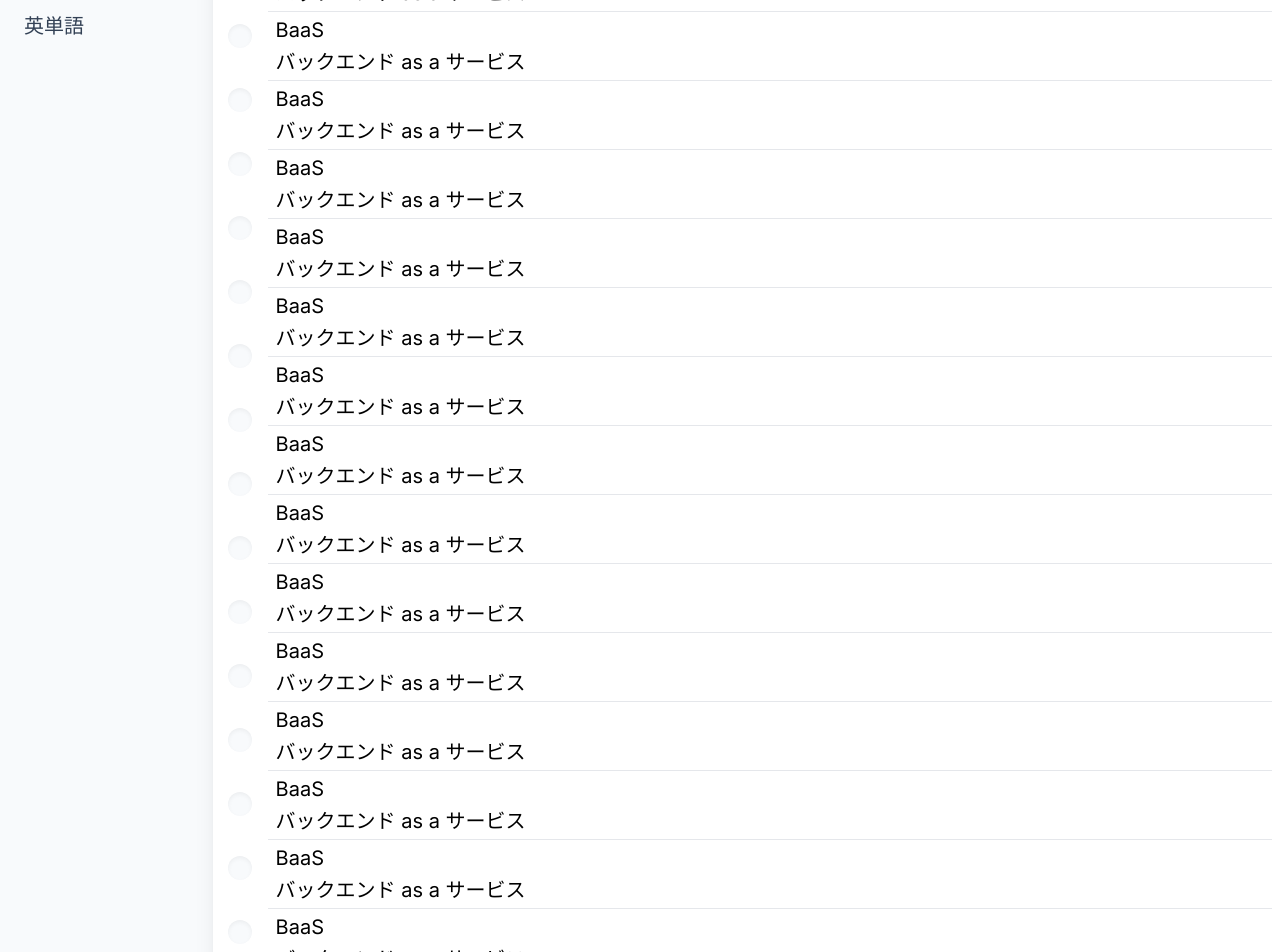
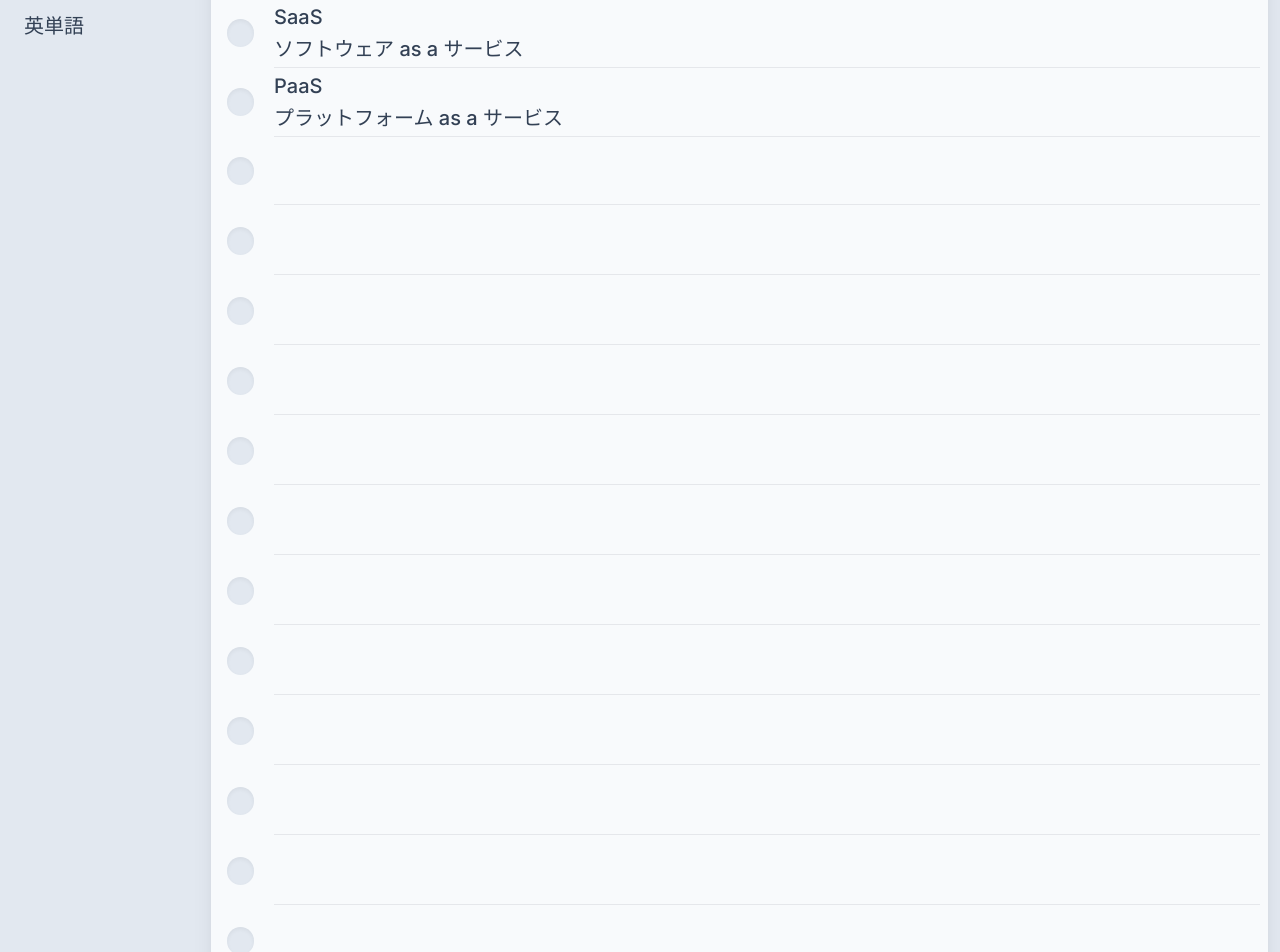
Before and after one commit to shuntaaaa247/voca_note, a Next.js app in the folder frontend/: page /about in a window 1280 px wide. Shown: the part 240-1192 px from the top of the page. Built offline with nearby package versions, Linux system fonts and the light colour scheme.

Commit message:
ちょっと修正

```diff
--- a/frontend/src/app/about/page.tsx
+++ b/frontend/src/app/about/page.tsx
@@ -1,3 +1,5 @@
+import { Voca } from "@/components/voca"
+
 export default function About() {
   const vocas = [
     {
@@ -5,207 +7,143 @@ export default function About() {
       meaning: "バックエンド as a サービス"
     },
     {
-      word: "BaaS",
-      meaning: "バックエンド as a サービス"
+      word: "SaaS",
+      meaning: "ソフトウェア as a サービス"
     },
     {
-      word: "BaaS",
-      meaning: "バックエンド as a サービス"
-    },
-    {
-      word: "BaaS",
-      meaning: "バックエンド as a サービス"
-    },
-    {
-      word: "BaaS",
-      meaning: "バックエンド as a サービス"
-    },
-    {
-      word: "BaaS",
-      meaning: "バックエンド as a サービス"
-    },
-    {
-      word: "BaaS",
-      meaning: "バックエンド as a サービス"
-    },
-    {
-      word: "BaaS",
-      meaning: "バックエンド as a サービス"
-    },
-    {
-      word: "BaaS",
-      meaning: "バックエンド as a サービス"
-    },
-    {
-      word: "BaaS",
-      meaning: "バックエンド as a サービス"
-    },
-    {
-      word: "BaaS",
-      meaning: "バックエンド as a サービス"
-    },
-    {
-      word: "BaaS",
-      meaning: "バックエンド as a サービス"
-    },
-    {
-      word: "BaaS",
-      meaning: "バックエンド as a サービス"
-    },
-    {
-      word: "BaaS",
-      meaning: "バックエンド as a サービス"
-    },
-    {
-      word: "BaaS",
-      meaning: "バックエンド as a サービス"
-    },
-    {
-      word: "BaaS",
-      meaning: "バックエンド as a サービス"
-    },
-    {
-      word: "BaaS",
-      meaning: "バックエンド as a サービス"
-    },
-    {
-      word: "BaaS",
-      meaning: "バックエンド as a サービス"
-    },
-    {
-      word: "BaaS",
-      meaning: "バックエンド as a サービス"
-    },
-    {
-      word: "BaaS",
-      meaning: "バックエンド as a サービス"
-    },
-    {
-      word: "BaaS",
-      meaning: "バックエンド as a サービス"
-    },
-    {
-      word: "BaaS",
-      meaning: "バックエンド as a サービス"
-    },
-    {
-      word: "BaaS",
-      meaning: "バックエンド as a サービス"
-    },
-    {
-      word: "BaaS",
-      meaning: "バックエンド as a サービス"
-    },
-    {
-      word: "BaaS",
-      meaning: "バックエンド as a サービス"
-    },
-    {
-      word: "BaaS",
-      meaning: "バックエンド as a サービス"
-    },
-    {
-      word: "BaaS",
-      meaning: "バックエンド as a サービス"
-    },
-    {
-      word: "BaaS",
-      meaning: "バックエンド as a サービス"
-    },
-    {
-      word: "BaaS",
-      meaning: "バックエンド as a サービス"
-    },
-    {
-      word: "BaaS",
-      meaning: "バックエンド as a サービス"
-    },
-    {
-      word: "BaaS",
-      meaning: "バックエンド as a サービス"
-    },
-    {
-      word: "BaaS",
-      meaning: "バックエンド as a サービス"
-    },
-    {
-      word: "BaaS",
-      meaning: "バックエンド as a サービス"
-    },
+      word: "PaaS",
+      meaning: "プラットフォーム as a サービス"
+    }
   ]
   return (
     <main className="flex justify-start">
       <div className="flex flex-col h-screen basis-1/6 sticky top-0">
         <h1 className="text-3xl m-2 mb-10 font-thin">VOCA NOTE</h1>
-        <button className="ml-3 px-3 py-1 mr-auto my-2 text-xl text-slate-700 rounded-md hover:bg-slate-200">新規作成 +</button>
-        <button className="ml-3 px-3 py-1 mr-auto my-2 text-xl text-slate-700 rounded-md hover:bg-slate-200">IT用語</button>
-        <button className="ml-3 px-3 py-1 mr-auto my-2 text-xl text-slate-700 rounded-md hover:bg-slate-200">ビジネス用語</button>
-        <button className="ml-3 px-3 py-1 mr-auto my-2 text-xl text-slate-700 rounded-md hover:bg-slate-200">英単語</button>
+        <button className="ml-3 px-3 py-1 mr-auto my-2 text-xl text-slate-700 rounded-md hover:bg-slate-300">新規作成 +</button>
+        <button className="ml-3 px-3 py-1 mr-auto my-2 text-xl text-slate-700 rounded-md hover:bg-slate-300">IT用語</button>
+        <button className="ml-3 px-3 py-1 mr-auto my-2 text-xl text-slate-700 rounded-md hover:bg-slate-300">ビジネス用語</button>
+        <button className="ml-3 px-3 py-1 mr-auto my-2 text-xl text-slate-700 rounded-md hover:bg-slate-300">英単語</button>
       </div>
-      <div className="basis-5/6 flex justify-start my-5 rounded-3xl shadow-xl overflow-auto bg-white">
-        <div className="w-10 ml-2 flex flex-col pt-24 pb-64">
-          {vocas.map((_, index) => (
-            <div
-              key={index}
-              className="w-6 h-6 rounded-full bg-slate-50 mx-auto shadow-inner my-5"
-            ></div>
-          ))}
-          {/* <div className="w-6 h-6 rounded-full bg-slate-50 mx-auto shadow-inner my-5"></div>
-          <div className="w-6 h-6 rounded-full bg-slate-50 mx-auto shadow-inner my-5"></div>
-          <div className="w-6 h-6 rounded-full bg-slate-50 mx-auto shadow-inner my-5"></div>
-          <div className="w-6 h-6 rounded-full bg-slate-50 mx-auto shadow-inner my-5"></div>
-          <div className="w-6 h-6 rounded-full bg-slate-50 mx-auto shadow-inner my-5"></div>
-          <div className="w-6 h-6 rounded-full bg-slate-50 mx-auto shadow-inner my-5"></div>
-          <div className="w-6 h-6 rounded-full bg-slate-50 mx-auto shadow-inner my-5"></div>
-          <div className="w-6 h-6 rounded-full bg-slate-50 mx-auto shadow-inner my-5"></div>
-          <div className="w-6 h-6 rounded-full bg-slate-50 mx-auto shadow-inner my-5"></div>
-          <div className="w-6 h-6 rounded-full bg-slate-50 mx-auto shadow-inner my-5"></div>
-          <div className="w-6 h-6 rounded-full bg-slate-50 mx-auto shadow-inner my-5"></div>
-          <div className="w-6 h-6 rounded-full bg-slate-50 mx-auto shadow-inner my-5"></div>
-          <div className="w-6 h-6 rounded-full bg-slate-50 mx-auto shadow-inner my-5"></div>
-          <div className="w-6 h-6 rounded-full bg-slate-50 mx-auto shadow-inner my-5"></div>
-          <div className="w-6 h-6 rounded-full bg-slate-50 mx-auto shadow-inner my-5"></div>
-          <div className="w-6 h-6 rounded-full bg-slate-50 mx-auto shadow-inner my-5"></div>
-          <div className="w-6 h-6 rounded-full bg-slate-50 mx-auto shadow-inner my-5"></div>
-          <div className="w-6 h-6 rounded-full bg-slate-50 mx-auto shadow-inner my-5"></div>
-          <div className="w-6 h-6 rounded-full bg-slate-50 mx-auto shadow-inner my-5"></div>
-          <div className="w-6 h-6 rounded-full bg-slate-50 mx-auto shadow-inner my-5"></div>
-          <div className="w-6 h-6 rounded-full bg-slate-50 mx-auto shadow-inner my-5"></div>
-          <div className="w-6 h-6 rounded-full bg-slate-50 mx-auto shadow-inner my-5"></div>
-          <div className="w-6 h-6 rounded-full bg-slate-50 mx-auto shadow-inner my-5"></div>
-          <div className="w-6 h-6 rounded-full bg-slate-50 mx-auto shadow-inner my-5"></div>
-          <div className="w-6 h-6 rounded-full bg-slate-50 mx-auto shadow-inner my-5"></div>
-          <div className="w-6 h-6 rounded-full bg-slate-50 mx-auto shadow-inner my-5"></div>
-          <div className="w-6 h-6 rounded-full bg-slate-50 mx-auto shadow-inner my-5"></div>
-          <div className="w-6 h-6 rounded-full bg-slate-50 mx-auto shadow-inner my-5"></div>
-          <div className="w-6 h-6 rounded-full bg-slate-50 mx-auto shadow-inner my-5"></div>
-          <div className="w-6 h-6 rounded-full bg-slate-50 mx-auto shadow-inner my-5"></div>
-          <div className="w-6 h-6 rounded-full bg-slate-50 mx-auto shadow-inner my-5"></div>
-          <div className="w-6 h-6 rounded-full bg-slate-50 mx-auto shadow-inner my-5"></div>
-          <div className="w-6 h-6 rounded-full bg-slate-50 mx-auto shadow-inner my-5"></div>
-          <div className="w-6 h-6 rounded-full bg-slate-50 mx-auto shadow-inner my-5"></div>
-          <div className="w-6 h-6 rounded-full bg-slate-50 mx-auto shadow-inner my-5"></div>
-          <div className="w-6 h-6 rounded-full bg-slate-50 mx-auto shadow-inner my-5"></div>
-          <div className="w-6 h-6 rounded-full bg-slate-50 mx-auto shadow-inner my-5"></div>
-          <div className="w-6 h-6 rounded-full bg-slate-50 mx-auto shadow-inner my-5"></div>
-          <div className="w-6 h-6 rounded-full bg-slate-50 mx-auto shadow-inner my-5"></div>
-          <div className="w-6 h-6 rounded-full bg-slate-50 mx-auto shadow-inner my-5"></div>
-          <div className="w-6 h-6 rounded-full bg-slate-50 mx-auto shadow-inner my-5"></div> */}
-        </div>
-        <div className="basis-full">
-          <h2 className="mt-10 mr-2 text-4xl text-slate-700 font-medium border-b-2">IT用語</h2>
-          <ul className="mt-4 mx-2">
+      <div className="basis-5/6 flex justify-start my-5 py-20 mr-3 rounded-3xl shadow-xl overflow-auto bg-slate-50">
+        <div className="basis-full ">
+          <h2 className="pb-3 ml-7 mr-2 text-4xl text-slate-700 font-medium border-b-2">IT用語</h2>
+          <ul className="my-4 mx-2">
             {vocas.map((voca, index) => (
-              <li key={index} className="border-b pl-2">
-                <p className="text-xl my-1">{voca.word}</p>
-                <p className="text-xl my-1">{voca.meaning}</p>
+              <li key={index} className="pl-2">
+                <Voca voca={voca}/>
               </li>
             ))}
-            <li className="border-b pl-2 h-[70px]">
+            <li className="pl-2 h-[70px]">
+              <div className="flex justify-start">
+                <span className="mr-5 w-7 h-7 rounded-full bg-slate-200 shadow-inner my-5"></span>
+                <div className="w-full border-b">
+                </div>
+              </div>
             </li>
-            <li className="border-b pl-2 h-[70px]">
+            <li className="pl-2 h-[70px]">
+              <div className="flex justify-start">
+                <span className="mr-5 w-7 h-7 rounded-full bg-slate-200 shadow-inner my-5"></span>
+                <div className="w-full border-b">
+                </div>
+              </div>
             </li>
-            <li className="border-b pl-2 h-[70px] mb-9">
+            <li className="pl-2 h-[70px]">
+              <div className="flex justify-start">
+                <span className="mr-5 w-7 h-7 rounded-full bg-slate-200 shadow-inner my-5"></span>
+                <div className="w-full border-b">
+                </div>
+              </div>
+            </li>
+            <li className="pl-2 h-[70px]">
+              <div className="flex justify-start">
+                <span className="mr-5 w-7 h-7 rounded-full bg-slate-200 shadow-inner my-5"></span>
+                <div className="w-full border-b">
+                </div>
+              </div>
+            </li>
+            <li className="pl-2 h-[70px]">
+              <div className="flex justify-start">
+                <span className="mr-5 w-7 h-7 rounded-full bg-slate-200 shadow-inner my-5"></span>
+                <div className="w-full border-b">
+                </div>
+              </div>
+            </li>
+            <li className="pl-2 h-[70px]">
+              <div className="flex justify-start">
+                <span className="mr-5 w-7 h-7 rounded-full bg-slate-200 shadow-inner my-5"></span>
+                <div className="w-full border-b">
+                </div>
+              </div>
+            </li>
+            <li className="pl-2 h-[70px]">
+              <div className="flex justify-start">
+                <span className="mr-5 w-7 h-7 rounded-full bg-slate-200 shadow-inner my-5"></span>
+                <div className="w-full border-b">
+                </div>
+              </div>
+            </li>
+            <li className="pl-2 h-[70px]">
+              <div className="flex justify-start">
+                <span className="mr-5 w-7 h-7 rounded-full bg-slate-200 shadow-inner my-5"></span>
+                <div className="w-full border-b">
+                </div>
+              </div>
+            </li>
+            <li className="pl-2 h-[70px]">
+              <div className="flex justify-start">
+                <span className="mr-5 w-7 h-7 rounded-full bg-slate-200 shadow-inner my-5"></span>
+                <div className="w-full border-b">
+                </div>
+              </div>
+            </li>
+            <li className="pl-2 h-[70px]">
+              <div className="flex justify-start">
+                <span className="mr-5 w-7 h-7 rounded-full bg-slate-200 shadow-inner my-5"></span>
+                <div className="w-full border-b">
+                </div>
+              </div>
+            </li>
+            <li className="pl-2 h-[70px]">
+              <div className="flex justify-start">
+                <span className="mr-5 w-7 h-7 rounded-full bg-slate-200 shadow-inner my-5"></span>
+                <div className="w-full border-b">
+                </div>
+              </div>
+            </li>
+            <li className="pl-2 h-[70px]">
+              <div className="flex justify-start">
+                <span className="mr-5 w-7 h-7 rounded-full bg-slate-200 shadow-inner my-5"></span>
+                <div className="w-full border-b">
+                </div>
+              </div>
+            </li>
+            <li className="pl-2 h-[70px]">
+              <div className="flex justify-start">
+                <span className="mr-5 w-7 h-7 rounded-full bg-slate-200 shadow-inner my-5"></span>
+                <div className="w-full border-b">
+                </div>
+              </div>
+            </li>
+            <li className="pl-2 h-[70px]">
+              <div className="flex justify-start">
+                <span className="mr-5 w-7 h-7 rounded-full bg-slate-200 shadow-inner my-5"></span>
+                <div className="w-full border-b">
+                </div>
+              </div>
+            </li>
+            <li className="pl-2 h-[70px]">
+              <div className="flex justify-start">
+                <span className="mr-5 w-7 h-7 rounded-full bg-slate-200 shadow-inner my-5"></span>
+                <div className="w-full border-b">
+                </div>
+              </div>
+            </li>
+            <li className="pl-2 h-[70px]">
+              <div className="flex justify-start">
+                <span className="mr-5 w-7 h-7 rounded-full bg-slate-200 shadow-inner my-5"></span>
+                <div className="w-full border-b">
+                </div>
+              </div>
             </li>
           </ul>
         </div>
--- a/frontend/src/app/layout.tsx
+++ b/frontend/src/app/layout.tsx
@@ -15,7 +15,7 @@ export default function RootLayout({
   children: React.ReactNode;
 }>) {
   return (
-    <html lang="en" className="bg-slate-50">
+    <html lang="en" className="bg-slate-200">
       <body className={inter.className}>{children}</body>
     </html>
   );
--- a/frontend/src/app/page.tsx
+++ b/frontend/src/app/page.tsx
@@ -1,7 +1,157 @@
-export default function Home() {
+export default function About() {
+  const vocas = [
+    {
+      word: "BaaS",
+      meaning: "バックエンド as a サービス"
+    },
+    {
+      word: "SaaS",
+      meaning: "ソフトウェア as a サービス"
+    },
+    {
+      word: "PaaS",
+      meaning: "プラットフォーム as a サービス"
+    }
+  ]
   return (
-    <main>
-      <h1>Hello World</h1>
+    <main className="flex justify-start">
+      <div className="flex flex-col h-screen basis-1/6 sticky top-0">
+        <h1 className="text-3xl m-2 mb-10 font-thin">VOCA NOTE</h1>
+        <button className="ml-3 px-3 py-1 mr-auto my-2 text-xl text-slate-700 rounded-md hover:bg-slate-300">新規作成 +</button>
+        <button className="ml-3 px-3 py-1 mr-auto my-2 text-xl text-slate-700 rounded-md hover:bg-slate-300">IT用語</button>
+        <button className="ml-3 px-3 py-1 mr-auto my-2 text-xl text-slate-700 rounded-md hover:bg-slate-300">ビジネス用語</button>
+        <button className="ml-3 px-3 py-1 mr-auto my-2 text-xl text-slate-700 rounded-md hover:bg-slate-300">英単語</button>
+      </div>
+      <div className="basis-5/6 flex justify-start my-5 py-20 mr-3 rounded-3xl shadow-xl overflow-auto bg-slate-50">
+        <div className="basis-full ">
+          <h2 className="pb-3 ml-7 mr-2 text-4xl text-slate-700 font-medium border-b-2">IT用語</h2>
+          <ul className="my-4 mx-2">
+            {vocas.map((voca, index) => (
+              <li key={index} className="pl-2">
+                <div className="flex justify-start">
+                  <span className="mr-5 w-7 h-7 rounded-full bg-slate-200 shadow-inner my-5"></span>
+                  <div className="w-full border-b">
+                    <p className="text-xl my-1 text-slate-700 font-medium">{voca.word}</p>
+                    <p className="text-xl my-1 text-slate-700 font-medium">{voca.meaning}</p>
+                  </div>
+                </div>
+              </li>
+            ))}
+            <li className="pl-2 h-[70px]">
+              <div className="flex justify-start">
+                <span className="mr-5 w-7 h-7 rounded-full bg-slate-200 shadow-inner my-5"></span>
+                <div className="w-full border-b">
+                </div>
+              </div>
+            </li>
+            <li className="pl-2 h-[70px]">
+              <div className="flex justify-start">
+                <span className="mr-5 w-7 h-7 rounded-full bg-slate-200 shadow-inner my-5"></span>
+                <div className="w-full border-b">
+                </div>
+              </div>
+            </li>
+            <li className="pl-2 h-[70px]">
+              <div className="flex justify-start">
+                <span className="mr-5 w-7 h-7 rounded-full bg-slate-200 shadow-inner my-5"></span>
+                <div className="w-full border-b">
+                </div>
+              </div>
+            </li>
+            <li className="pl-2 h-[70px]">
+              <div className="flex justify-start">
+                <span className="mr-5 w-7 h-7 rounded-full bg-slate-200 shadow-inner my-5"></span>
+                <div className="w-full border-b">
+                </div>
+              </div>
+            </li>
+            <li className="pl-2 h-[70px]">
+              <div className="flex justify-start">
+                <span className="mr-5 w-7 h-7 rounded-full bg-slate-200 shadow-inner my-5"></span>
+                <div className="w-full border-b">
+                </div>
+              </div>
+            </li>
+            <li className="pl-2 h-[70px]">
+              <div className="flex justify-start">
+                <span className="mr-5 w-7 h-7 rounded-full bg-slate-200 shadow-inner my-5"></span>
+                <div className="w-full border-b">
+                </div>
+              </div>
+            </li>
+            <li className="pl-2 h-[70px]">
+              <div className="flex justify-start">
+                <span className="mr-5 w-7 h-7 rounded-full bg-slate-200 shadow-inner my-5"></span>
+                <div className="w-full border-b">
+                </div>
+              </div>
+            </li>
+            <li className="pl-2 h-[70px]">
+              <div className="flex justify-start">
+                <span className="mr-5 w-7 h-7 rounded-full bg-slate-200 shadow-inner my-5"></span>
+                <div className="w-full border-b">
+                </div>
+              </div>
+            </li>
+            <li className="pl-2 h-[70px]">
+              <div className="flex justify-start">
+                <span className="mr-5 w-7 h-7 rounded-full bg-slate-200 shadow-inner my-5"></span>
+                <div className="w-full border-b">
+                </div>
+              </div>
+            </li>
+            <li className="pl-2 h-[70px]">
+              <div className="flex justify-start">
+                <span className="mr-5 w-7 h-7 rounded-full bg-slate-200 shadow-inner my-5"></span>
+                <div className="w-full border-b">
+                </div>
+              </div>
+            </li>
+            <li className="pl-2 h-[70px]">
+              <div className="flex justify-start">
+                <span className="mr-5 w-7 h-7 rounded-full bg-slate-200 shadow-inner my-5"></span>
+                <div className="w-full border-b">
+                </div>
+              </div>
+            </li>
+            <li className="pl-2 h-[70px]">
+              <div className="flex justify-start">
+                <span className="mr-5 w-7 h-7 rounded-full bg-slate-200 shadow-inner my-5"></span>
+                <div className="w-full border-b">
+                </div>
+              </div>
+            </li>
+            <li className="pl-2 h-[70px]">
+              <div className="flex justify-start">
+                <span className="mr-5 w-7 h-7 rounded-full bg-slate-200 shadow-inner my-5"></span>
+                <div className="w-full border-b">
+                </div>
+              </div>
+            </li>
+            <li className="pl-2 h-[70px]">
+              <div className="flex justify-start">
+                <span className="mr-5 w-7 h-7 rounded-full bg-slate-200 shadow-inner my-5"></span>
+                <div className="w-full border-b">
+                </div>
+              </div>
+            </li>
+            <li className="pl-2 h-[70px]">
+              <div className="flex justify-start">
+                <span className="mr-5 w-7 h-7 rounded-full bg-slate-200 shadow-inner my-5"></span>
+                <div className="w-full border-b">
+                </div>
+              </div>
+            </li>
+            <li className="pl-2 h-[70px]">
+              <div className="flex justify-start">
+                <span className="mr-5 w-7 h-7 rounded-full bg-slate-200 shadow-inner my-5"></span>
+                <div className="w-full border-b">
+                </div>
+              </div>
+            </li>
+          </ul>
+        </div>
+      </div>
     </main>
-  );
+  )
 }
--- /dev/null
+++ b/frontend/src/components/voca.tsx
@@ -0,0 +1,18 @@
+type VocaProps = {
+  voca: {
+    word: string,
+    meaning: string
+  }
+}
+
+export const Voca = ({voca}: VocaProps) => {
+  return(
+    <div className="flex justify-start">
+      <span className="mr-5 w-7 h-7 rounded-full bg-slate-200 shadow-inner my-5"></span>
+      <div className="w-full border-b">
+        <p className="text-xl my-1 text-slate-700 font-medium">{voca.word}</p>
+        <p className="text-xl my-1 text-slate-700 font-medium">{voca.meaning}</p>
+      </div>
+    </div>
+  )
+}
```
